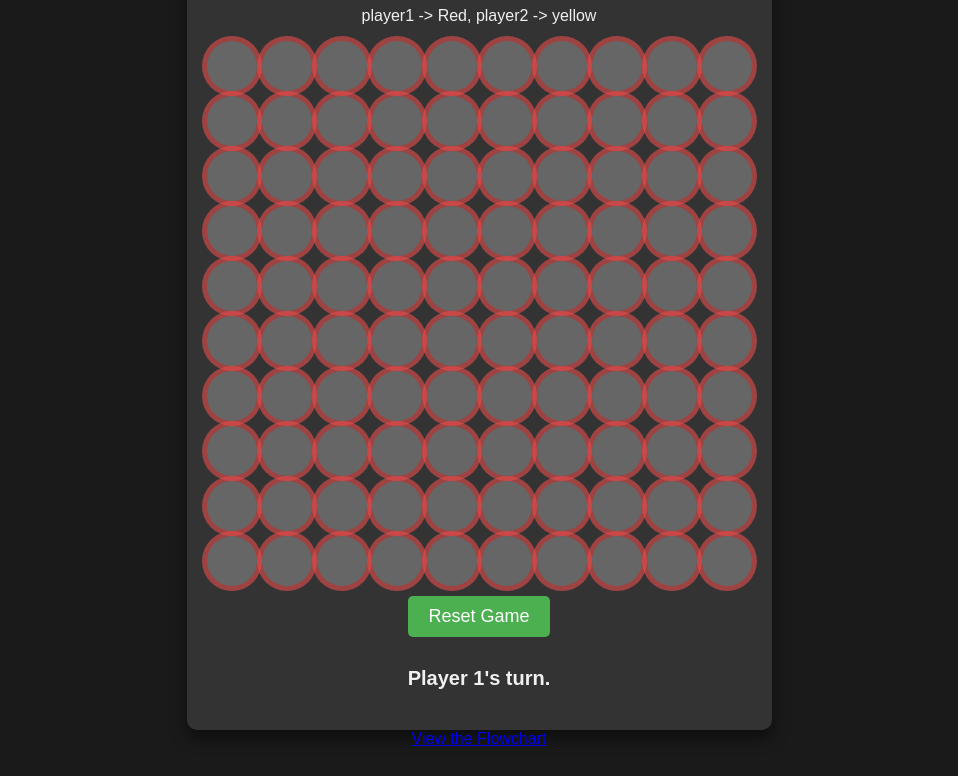
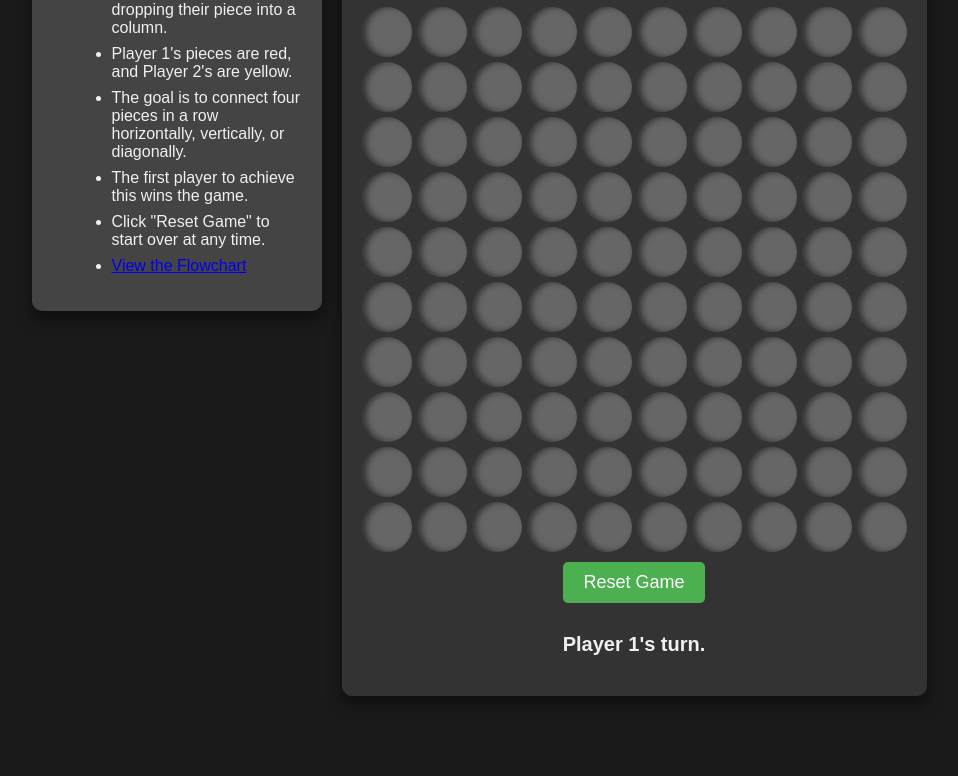
Before and after one commit to Jay-1409/connect4-game-verilog, a plain HTML site: page public/templates/index.html in a window 1280 px wide. Shown: the part 121-897 px from the top of the page, without its empty margins (161-1119 px from the left). After the commit the page ends 845 px from the top, so only its background shows below. Drawn offline with Linux system fonts and the light colour scheme; files whose address does not match are found by name.

Commit message:
instructions added to the frontend

```diff
--- a/public/templates/index.html
+++ b/public/templates/index.html
@@ -12,6 +12,14 @@
             background-color: #1a1a1a;
             color: #f0f0f0;
             padding: 20px;
+        }
+
+        /* Main container for layout */
+        #main-container {
+            display: flex;
+            justify-content: center;
+            align-items: flex-start;
+            gap: 20px;
         }
 
         /* Wrapper for the game board */
@@ -41,13 +49,11 @@
             box-shadow: inset 0px 4px 6px rgba(0, 0, 0, 0.5);
             cursor: pointer;
             transition: transform 0.3s ease, background-color 0.3s;
-            box-shadow: 0 0 0px 5px rgba(232, 77, 77, 0.6); /* Adjust color and spread as needed */
-
         }
 
         .highlight {
             transform: scale(1);
-            box-shadow: 0 0 0px 5px hsla(287, 85%, 38%, 0.6); /* Adjust color and spread as needed */
+            box-shadow: 0 0 0px 5px hsla(287, 85%, 38%, 0.6);
         }
 
         /* Styling for Player 1's and Player 2's pieces */
@@ -57,7 +63,6 @@
 
         .cell.player2 {
             background-color: hwb(107 38% 4%);
-
         }
 
         /* Drop-in animation */
@@ -105,33 +110,58 @@
             color: #28a745;
         }
 
-        /* Additional improvements */
-        input[type="number"]:focus {
-            outline: none;
-            border-color: #4CAF50;
+        /* Instructions box */
+        #instructions {
+            max-width: 250px;
+            padding: 20px;
+            border-radius: 10px;
+            background-color: #444;
+            box-shadow: 0px 8px 15px rgba(0, 0, 0, 0.5);
+            text-align: left;
+        }
+
+        #instructions h2 {
+            font-size: 20px;
+            margin-bottom: 10px;
+        }
+
+        #instructions ul {
+            list-style-type: disc;
+            margin-left: 20px;
+        }
+
+        #instructions ul li {
+            margin-bottom: 8px;
         }
     </style>
 </head>
 <body>
+    <div id="main-container">
+        <!-- Instructions Section -->
+        <div id="instructions">
+            <h2>How to Play</h2>
+            <ul>
+                <li>Each player takes turns dropping their piece into a column.</li>
+                <li>Player 1's pieces are red, and Player 2's are yellow.</li>
+                <li>The goal is to connect four pieces in a row horizontally, vertically, or diagonally.</li>
+                <li>The first player to achieve this wins the game.</li>
+                <li>Click "Reset Game" to start over at any time.</li>
+                <li>        <a href="https://www.mermaidchart.com/raw/f2a8873a-402e-4e6d-9b9b-b2e458fca0b7?theme=light&version=v0.1&format=svg" target="_blank" rel="noopener noreferrer">
+                    View the Flowchart
+                </a></li>
+            </ul>
+        </div>
+
+        <!-- Game Section -->
         <div id="game-wrapper">
-        <!-- Game Board -->
             <h1>Connect-4 Game</h1>
-         <p>  player1 -> Red, player2 -> yellow</p>
             <div id="game-board"></div>
-        <!-- Reset Button -->
             <div id="resetbutton">
                 <button onclick="resetGame()">Reset Game</button>
             </div>
-        <!-- Message to display turn/winner information -->
             <p id="message">Player 1's turn.</p>
-        <!-- Winner Section -->
             <div id="winner"></div>
         </div>
-    <div>
-        <a href="https://www.mermaidchart.com/raw/f2a8873a-402e-4e6d-9b9b-b2e458fca0b7?theme=light&version=v0.1&format=svg" target="_blank" rel="noopener noreferrer">
-            View the Flowchart
-        </a>
-
     </div>
     <!-- Include the JavaScript file -->
     <script src="static\game.js"></script>
```
Lines whose indentation alone changed are shown as unchanged.
